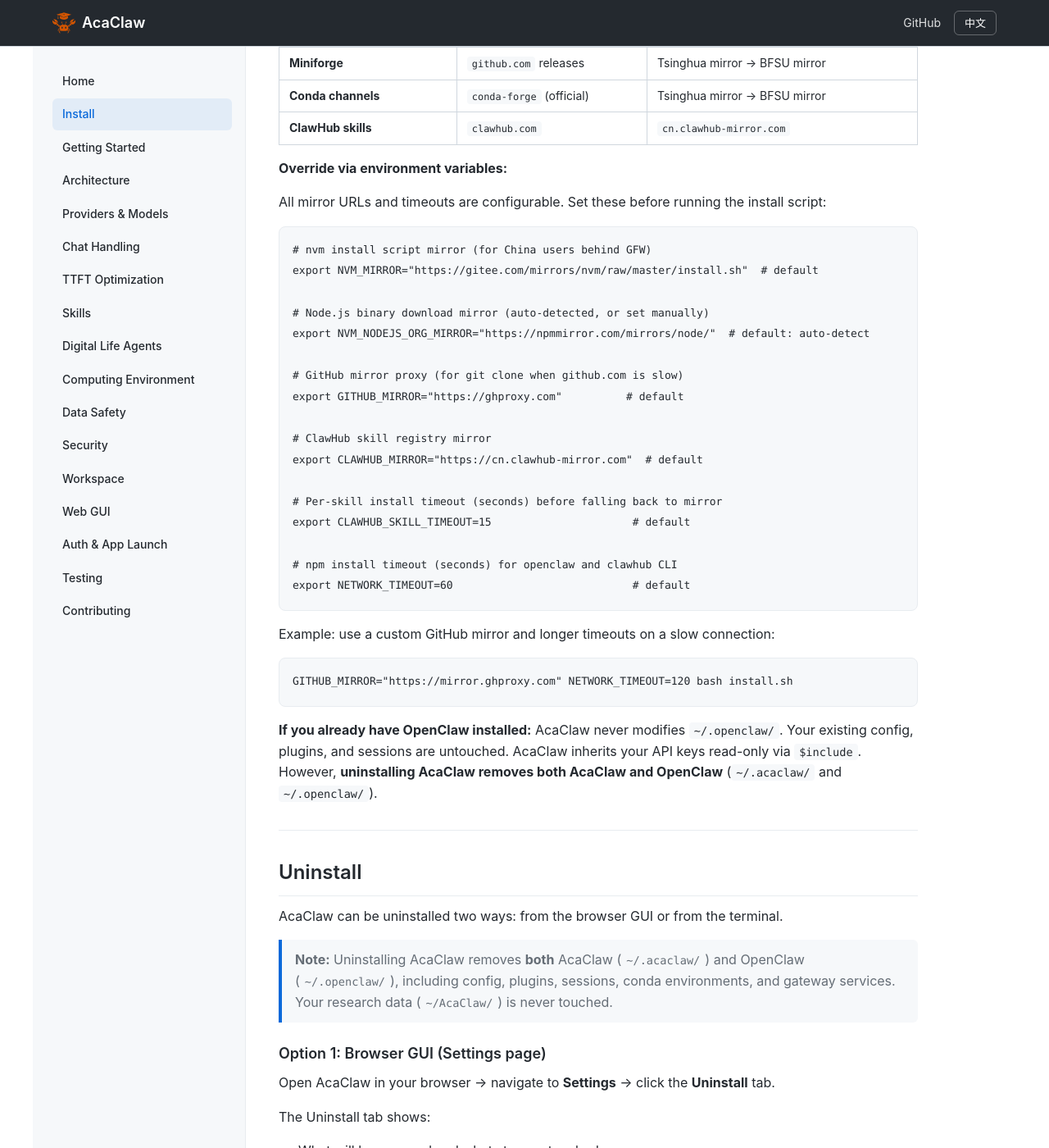
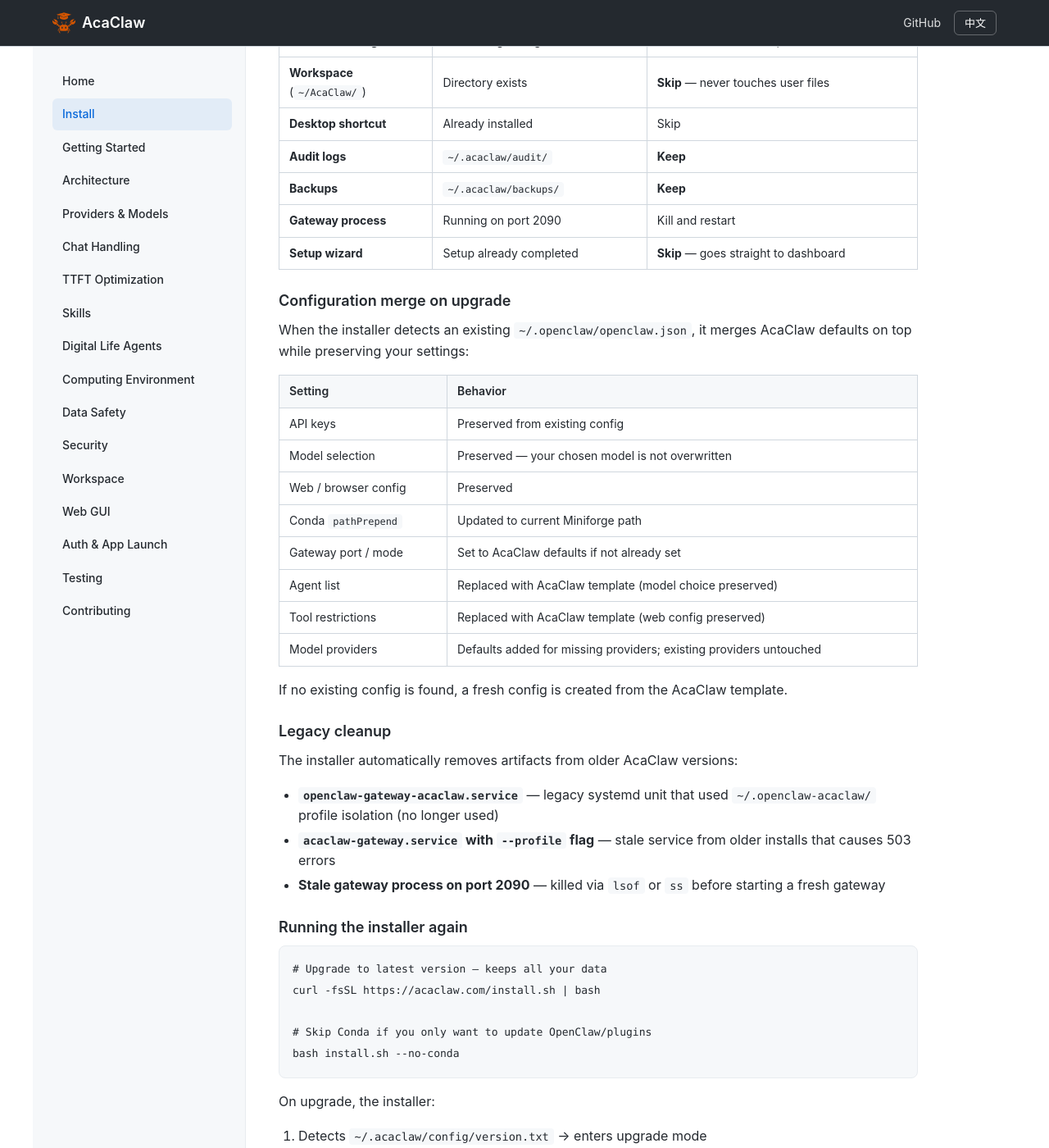
Before and after one commit to AcaClaw/acaclaw, a Jekyll site: the page built from docs/en/install.md, in a window 1280 px wide and 1400 px high, scrolled down 10744 px. Shown: the whole window at 82% size. Built offline with Jekyll 4.4.1, drawn with Linux system fonts in a browser that asks for light colours; some of the changed text lies outside the part shown.

Commit message:
feat: upgrade mechanism — detect existing install, preserve user data
- Detect previous install via ~/.acaclaw/config/version.txt
- Skip skills install on upgrade (preserves existing skills)
- Skip setup wizard on upgrade (setupComplete: true)
- Show upgrade-specific banner and summary dashboard
- Save version.txt at end of install for future upgrades
- Update docs/en/install.md with upgrade semantics
- Fix test line range for added banner lines

````diff
--- a/docs/en/install.md
+++ b/docs/en/install.md
@@ -14,6 +14,7 @@
 - [After Install: Adding Skills and Packages](#after-install-adding-skills-and-packages)
 - [Platform-Specific Notes](#platform-specific-notes)
   - [Windows (WSL2)](#windows-wsl2)
+- [Upgrading / Re-running the Installer](#upgrading--re-running-the-installer)
 - [What the Installer Does](#what-the-installer-does)
   - [Network Mirrors & Timeout Configuration](#network-mirrors--timeout-configuration)
 - [Uninstall](#uninstall)
@@ -348,6 +349,99 @@
 
 ---
 
+## Upgrading / Re-running the Installer
+
+The install script is idempotent — safe to re-run at any time. It detects existing components and applies the **upgrade principle**: replace app files, preserve user data.
+
+### Upgrade principle
+
+> **Replace app code. Keep user data.**
+
+| Category | Examples | On upgrade |
+|---|---|---|
+| **App files** (replaceable) | Plugins, UI, management scripts, conda env YAMLs | **Always replaced** with latest version |
+| **User data** (precious) | Skills, config (API keys, model choices), workspace files, audit logs, backups, conda envs | **Preserved** — never deleted or overwritten |
+| **Infrastructure** (heavy) | Node.js, OpenClaw, Miniforge | **Skipped** if version is sufficient; upgraded if too old |
+
+### Version tracking
+
+The installer saves the installed version to `~/.acaclaw/config/version.txt`. On re-run:
+
+```
+No version.txt → fresh install (full setup wizard)
+Version found  → upgrade (skip wizard, replace app files, keep data)
+```
+
+### Per-component behavior
+
+| Component | If already present | Action taken |
+|---|---|---|
+| **Node.js** | Version ≥ 22 found | Skip |
+| **Node.js** | Version < 22 found | Auto-upgrade via nvm |
+| **OpenClaw** | Version ≥ minimum | Skip |
+| **OpenClaw** | Version < minimum | Upgrade via npm |
+| **Miniforge** | Directory exists | Skip |
+| **Conda env** (`acaclaw`) | Environment exists | Skip |
+| **AcaClaw plugins** | Plugin directory exists | **Replace** — always copies fresh plugin files |
+| **UI assets** | `~/.openclaw/ui/` exists | **Replace** — deploys new build, removes stale chunks |
+| **Management scripts** | `start.sh`, `stop.sh`, `uninstall.sh` | **Replace** — always copies latest |
+| **Conda env YAMLs** | `~/.acaclaw/env/conda/` | **Replace** — copies latest environment definitions |
+| **WeChat plugin** | Installed | **Replace** — reinstalls with latest patches |
+| **Skills** | `~/.openclaw/skills/` has content | **Skip** — user may have installed custom skills |
+| **AcaClaw config** | `~/.openclaw/openclaw.json` exists | **Merge** — preserves user settings (see below) |
+| **AcaClaw config** | No existing config | Create fresh from template |
+| **Workspace** (`~/AcaClaw/`) | Directory exists | **Skip** — never touches user files |
+| **Desktop shortcut** | Already installed | Skip |
+| **Audit logs** | `~/.acaclaw/audit/` | **Keep** |
+| **Backups** | `~/.acaclaw/backups/` | **Keep** |
+| **Gateway process** | Running on port 2090 | Kill and restart |
+| **Setup wizard** | Setup already completed | **Skip** — goes straight to dashboard |
+
+### Configuration merge on upgrade
+
+When the installer detects an existing `~/.openclaw/openclaw.json`, it merges AcaClaw defaults on top while preserving your settings:
+
+| Setting | Behavior |
+|---|---|
+| API keys | Preserved from existing config |
+| Model selection | Preserved — your chosen model is not overwritten |
+| Web / browser config | Preserved |
+| Conda `pathPrepend` | Updated to current Miniforge path |
+| Gateway port / mode | Set to AcaClaw defaults if not already set |
+| Agent list | Replaced with AcaClaw template (model choice preserved) |
+| Tool restrictions | Replaced with AcaClaw template (web config preserved) |
+| Model providers | Defaults added for missing providers; existing providers untouched |
+
+If no existing config is found, a fresh config is created from the AcaClaw template.
+
+### Legacy cleanup
+
+The installer automatically removes artifacts from older AcaClaw versions:
+
+- **`openclaw-gateway-acaclaw.service`** — legacy systemd unit that used `~/.openclaw-acaclaw/` profile isolation (no longer used)
+- **`acaclaw-gateway.service` with `--profile` flag** — stale service from older installs that causes 503 errors
+- **Stale gateway process on port 2090** — killed via `lsof` or `ss` before starting a fresh gateway
+
+### Running the installer again
+
+```bash
+# Upgrade to latest version — keeps all your data
+curl -fsSL https://acaclaw.com/install.sh | bash
+
+# Skip Conda if you only want to update OpenClaw/plugins
+bash install.sh --no-conda
+```
+
+On upgrade, the installer:
+1. Detects `~/.acaclaw/config/version.txt` → enters upgrade mode
+2. Shows `Upgrading AcaClaw from X.Y.Z to A.B.C` in the banner
+3. Replaces app files (plugins, UI, scripts)
+4. Preserves user data (skills, config, workspace, audit, backups)
+5. Skips the setup wizard (opens dashboard directly)
+6. Updates `version.txt` to the new version
+
+---
+
 ## What the Installer Does
 
 For transparency, here is exactly what the install script does:
@@ -421,7 +515,7 @@
 GITHUB_MIRROR="https://mirror.ghproxy.com" NETWORK_TIMEOUT=120 bash install.sh
 ```
 
-**If you already have OpenClaw installed:** AcaClaw never modifies `~/.openclaw/`. Your existing config, plugins, and sessions are untouched. AcaClaw inherits your API keys read-only via `$include`. However, **uninstalling AcaClaw removes both AcaClaw and OpenClaw** (`~/.acaclaw/` and `~/.openclaw/`).
+**If you already have OpenClaw installed:** AcaClaw writes its config to `~/.openclaw/openclaw.json`, merging your existing API keys and model settings on top of AcaClaw defaults. Your API keys, model choices, and web config are preserved. See [Upgrading / Re-running the Installer](#upgrading--re-running-the-installer) for the full merge behavior. **Uninstalling AcaClaw removes both AcaClaw and OpenClaw** (`~/.acaclaw/` and `~/.openclaw/`).
 
 ---
 
````
Also changed, not shown: tests/install-display.test.ts (+1 -1 lines), 1 other file.
